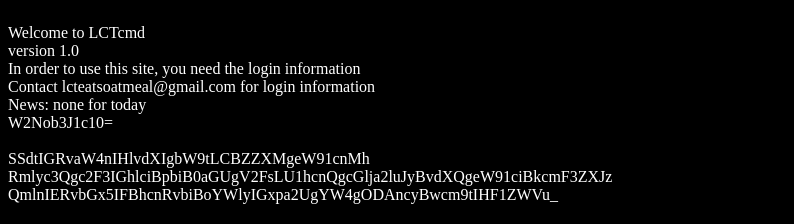
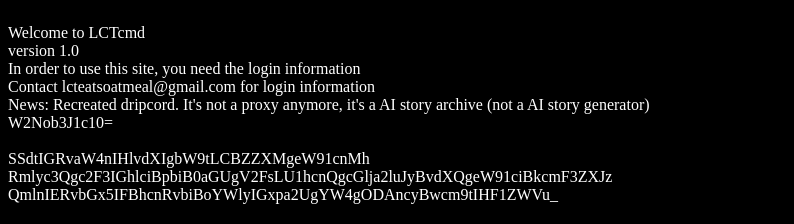
Before and after one commit to CSeriestechhero/Command-prompt.lct, a plain HTML site: page index.html in a window 1280 px wide. Shown: the top 224 px of the page, without its empty margins (0-794 px from the left). Drawn offline with Linux system fonts and the light colour scheme.

Commit message:
Update index.html

```diff
--- a/index.html
+++ b/index.html
@@ -93,7 +93,7 @@ var aText = new Array(
 "version 1.0",
 "In order to use this site, you need the login information",
 "Contact lcteatsoatmeal@gmail.com for login information",
-"News: none for today",
+"News: Recreated dripcord. It's not a proxy anymore, it's a AI story archive (not a AI story generator)",
 "W2Nob3J1c10=",
 "",
 "SSdtIGRvaW4nIHlvdXIgbW9tLCBZZXMgeW91cnMh",
```
